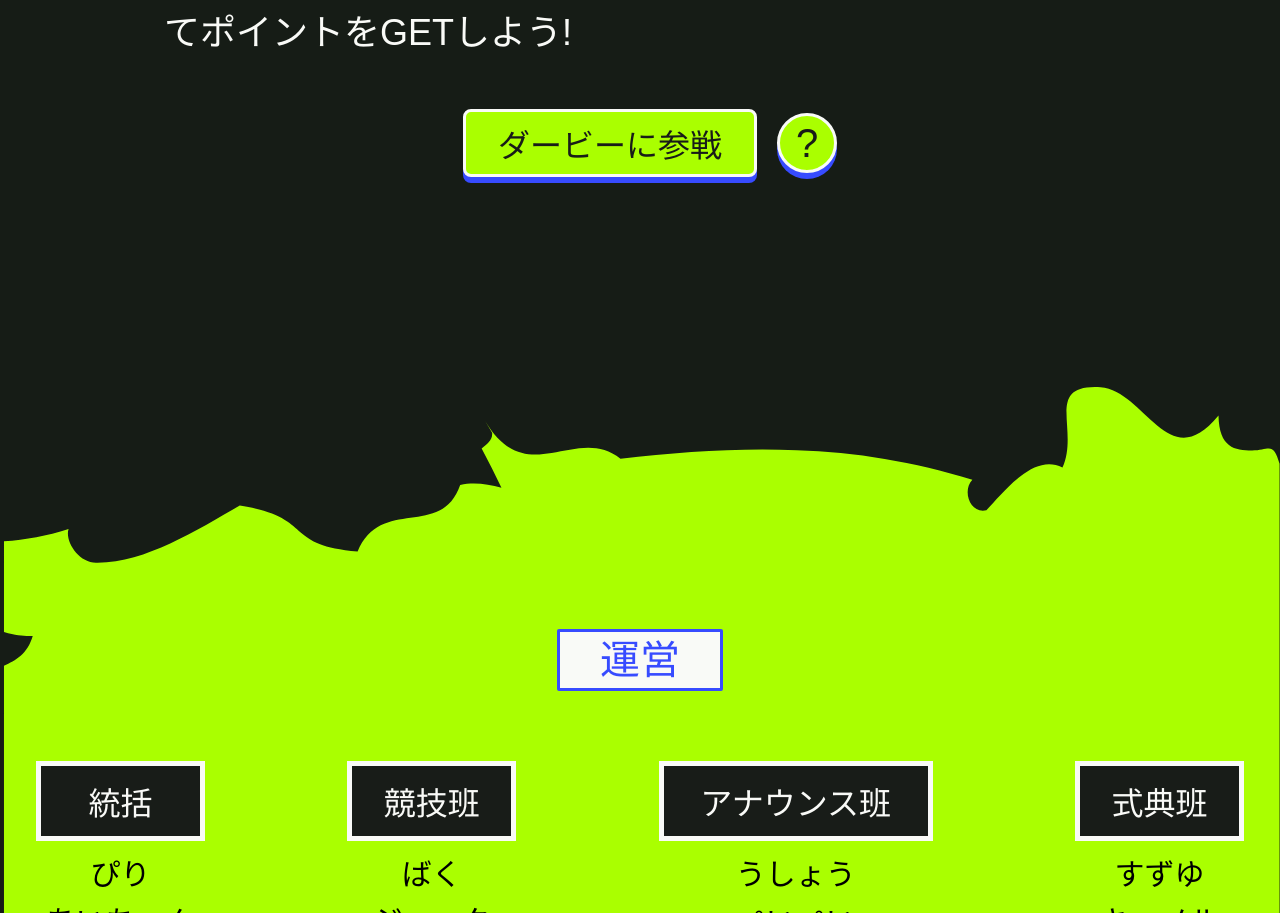
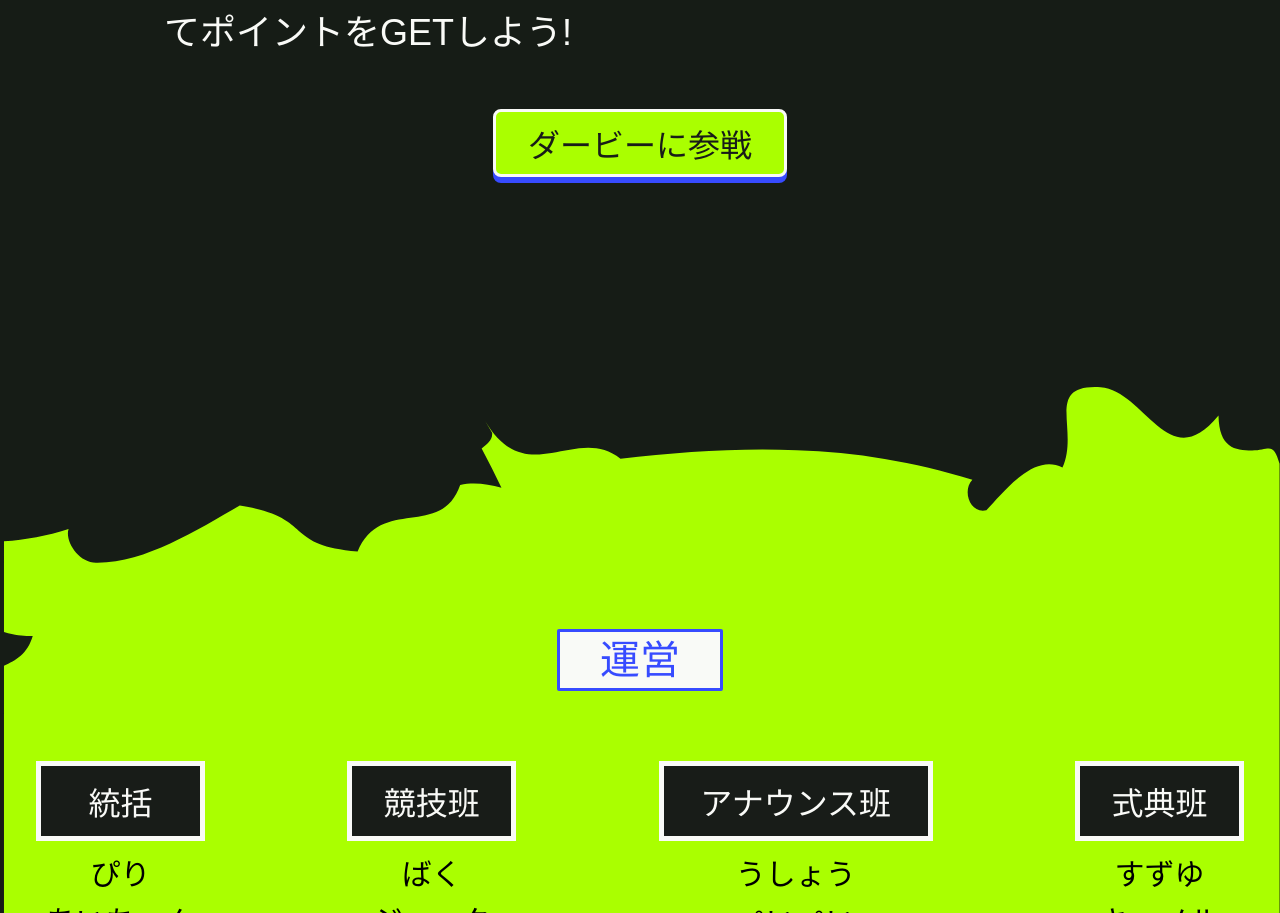
Before and after one commit to unmy040915/OsakaLiT-SportsDay2026, a Vue app in the folder sportsday/: page / in a window 1280 px wide. Shown: the part 6778-7691 px from the top of the page. Built offline with nearby package versions, Linux system fonts and the light colour scheme; a web font is replaced by a local one.

Commit message:
?マーク削除

```diff
--- a/sportsday/src/components/DerbySection.vue
+++ b/sportsday/src/components/DerbySection.vue
@@ -15,7 +15,6 @@ const showComingSoon = () => {
       </p>
       <div class="derby-btns">
         <a class="cta-btn" href="#" @click.prevent="showComingSoon">ダービーに参戦</a>
-        <a class="howto-btn" href="#" @click.prevent="showComingSoon">?</a>
       </div>
       <!-- <p class="derby-prerelease">
         乞うご期待！
```
